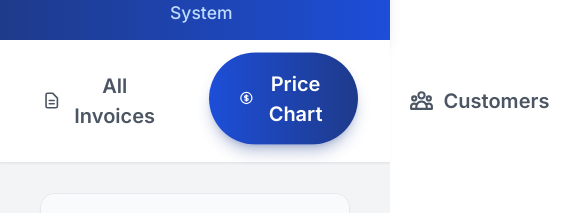
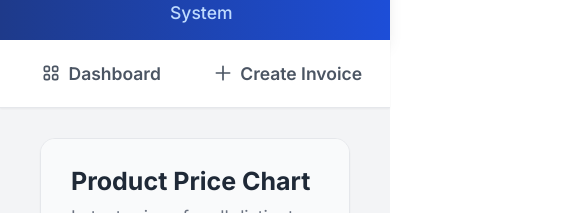
Before and after one commit to AkashSundaram-10/RCP-ENGINNERING-INVOICE-MANAGEMENT, a React (Vite) app in the folder frontend/: page /price-chart in a window 390 px wide. Shown: the part 163-376 px from the top of the page, 585 px wide, since content can reach past the window. Built offline with nearby package versions, Linux system fonts and the light colour scheme; no server answers.

Commit message:
fix: responsive navbar layout for mobile and relative api fetching

```diff
--- a/frontend/src/components/Layout.jsx
+++ b/frontend/src/components/Layout.jsx
@@ -68,22 +68,22 @@ export default function Layout({ children }) {
       </header>
 
       {/* Navigation Tabs - Full Width */}
-      <nav className="bg-white border-b border-gray-200 shadow-sm sticky top-0 z-40 no-print">
-        <div className="w-full px-8 py-3">
-          <div className="flex space-x-4 justify-center">
+      <nav className="bg-white border-b border-gray-200 shadow-sm sticky top-0 z-40 no-print overflow-x-auto">
+        <div className="w-full px-4 md:px-8 py-2 md:py-3 min-w-max">
+          <div className="flex space-x-2 md:space-x-4 justify-center">
             {tabs.map((tab) => {
               const active = isTabActive(tab.path)
               return (
                 <button
                   key={tab.path}
                   onClick={() => navigate(tab.path)}
-                  className={`flex items-center gap-2 px-6 py-3 rounded-full font-semibold text-base transition-all duration-300 ${
+                  className={`flex items-center gap-1.5 md:gap-2 px-4 md:px-6 py-2 md:py-3 rounded-full font-semibold text-sm md:text-base transition-all duration-300 whitespace-nowrap ${
                     active
-                      ? 'bg-gradient-to-r from-blue-700 to-blue-900 text-white shadow-lg shadow-blue-900/30 transform -translate-y-0.5'
-                      : 'bg-transparent text-gray-600 hover:bg-blue-50 hover:text-blue-800 hover:-translate-y-0.5 hover:shadow-sm border border-transparent hover:border-blue-100'
+                      ? 'bg-gradient-to-r from-blue-700 to-blue-900 text-white shadow-lg shadow-blue-900/30 transform md:-translate-y-0.5'
+                      : 'bg-transparent text-gray-600 hover:bg-blue-50 hover:text-blue-800 hover:shadow-sm border border-transparent hover:border-blue-100'
                   }`}
                 >
-                  {tab.icon}
+                  <span className="[&>svg]:w-4 [&>svg]:h-4 md:[&>svg]:w-5 md:[&>svg]:h-5 flex-shrink-0">{tab.icon}</span>
                   {tab.name}
                 </button>
               )
--- a/frontend/src/pages/CreateInvoice.jsx
+++ b/frontend/src/pages/CreateInvoice.jsx
@@ -73,7 +73,7 @@ export default function CreateInvoice() {
   const [activeItemDropdown, setActiveItemDropdown] = useState(null)
 
   useEffect(() => {
-    fetch('http://localhost:3001/api/products')
+    fetch('/api/products')
       .then(res => res.json())
       .then(data => setAllProducts(data))
       .catch(err => console.error('Failed to load products', err))
--- a/frontend/src/pages/PriceChart.jsx
+++ b/frontend/src/pages/PriceChart.jsx
@@ -8,7 +8,7 @@ export default function PriceChart() {
   useEffect(() => {
     const fetchProducts = async () => {
       try {
-        const response = await fetch('http://localhost:3001/api/products');
+        const response = await fetch('/api/products');
         if (response.ok) {
           const data = await response.json();
           setProducts(data);
```
